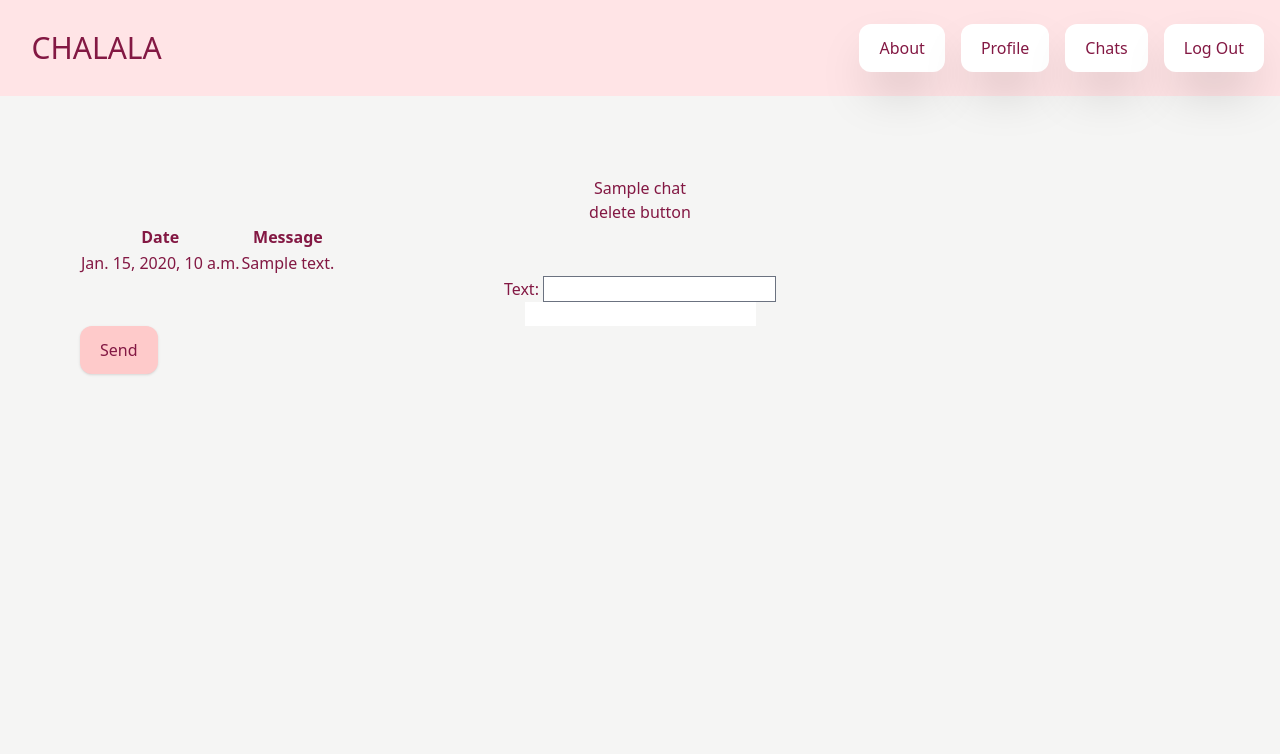
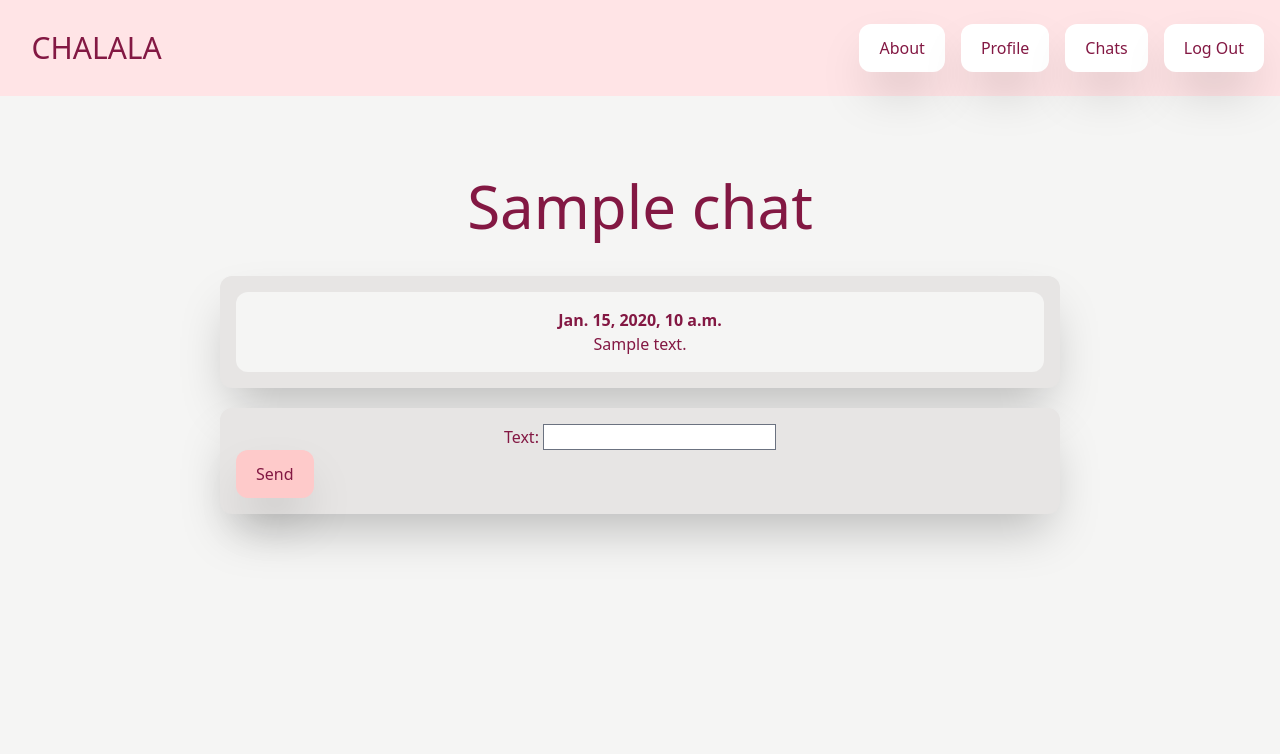
Before and after one commit to AnastasiiaAsti/chalala, a Django app: page /chats/1/ in a window 1280 px wide. Shown: the top 754 px of the page. Run offline with Django 4.2, Linux system fonts and the light colour scheme; a user stored in the database is signed in; tables that the repository leaves empty hold one stand-in row (values such as "Sample post"); some libraries are stand-ins or nearby versions.

Commit message:
adds style to message func

```diff
--- a/main_app/templates/chats/detail.html
+++ b/main_app/templates/chats/detail.html
@@ -1,43 +1,33 @@
-{% extends 'base.html' %} {% block content %}
+{% extends 'base.html' %}{% load tailwind_filters %} {% load crispy_forms_tags
+%} {% block content %}
 
-<div>
-  <div>
-    <div class="card">
-      <p>{{chat.name}}</p>
-      <a href="{% url 'chats_delete' chat.id %}">delete button</a>
+<div class="text center mb-10 text-3xl lg:text-6xl">{{chat.name}}</div>
+
+<div
+  class="mb-5 lg:w-3/4 mx-4 lg:mx-auto p-4 bg-stone-200 shadow-2xl rounded-xl"
+>
+  <div class="chat-messages space-y-3">
+    {% for message in chat.message_set.all %}
+    <div class="p-4 bg-stone-100 rounded-xl">
+      <p class="font-semibold">{{message.date}}</p>
+      <p class="">{{message.text}}</p>
     </div>
+    {% endfor %}
   </div>
 </div>
 
-<div>
-  <div>
-    <table class="">
-      <thead>
-        <tr>
-          <th>Date</th>
-          <th>Message</th>
-        </tr>
-      </thead>
-      <tbody>
-        {% for message in chat.message_set.all %}
-        <tr>
-          <td>{{message.date}}</td>
-          <td>{{message.text}}</td>
-        </tr>
-        {% endfor %}
-      </tbody>
-    </table>
-    <form action="{% url 'add_message' chat.id %}" method="POST">
-      {% csrf_token %} {{ message_form.as_p }}
-      <input type="textarea" />
+<div
+  class="mt-5 lg:w-3/4 mx-4 lg:mx-auto p-4 bg-stone-200 shadow-2xl rounded-xl"
+>
+  <form class="" action="{% url 'add_message' chat.id %}" method="POST">
+    {% csrf_token %} {{ message_form|crispy }}
 
-      <input
-        type="submit"
-        class="px-5 py-3 block shadow rounded-xl bg-red-200 hover:bg-red-300"
-        value="Send"
-      />
-    </form>
-  </div>
+    <input
+      type="submit"
+      class="px-5 py-3 block shadow-2xl rounded-xl bg-red-200 hover:bg-red-300"
+      value="Send"
+    />
+  </form>
 </div>
 
 {% endblock %}
--- a/main_app/templates/chats/index.html
+++ b/main_app/templates/chats/index.html
@@ -15,7 +15,7 @@
     <div class="p-4 bg-stone-200 shadow-2xl rounded-xl text-center">
       <a
         href="{% url 'chats_detail' chat.id%}"
-        class="mb-5 text-2xl hover:text-red-300"
+        class="mb-5 text-2xl hover:text-red-300 hover:animate-pulse"
         >{{chat.name}}</a
       >
       <br />
```
